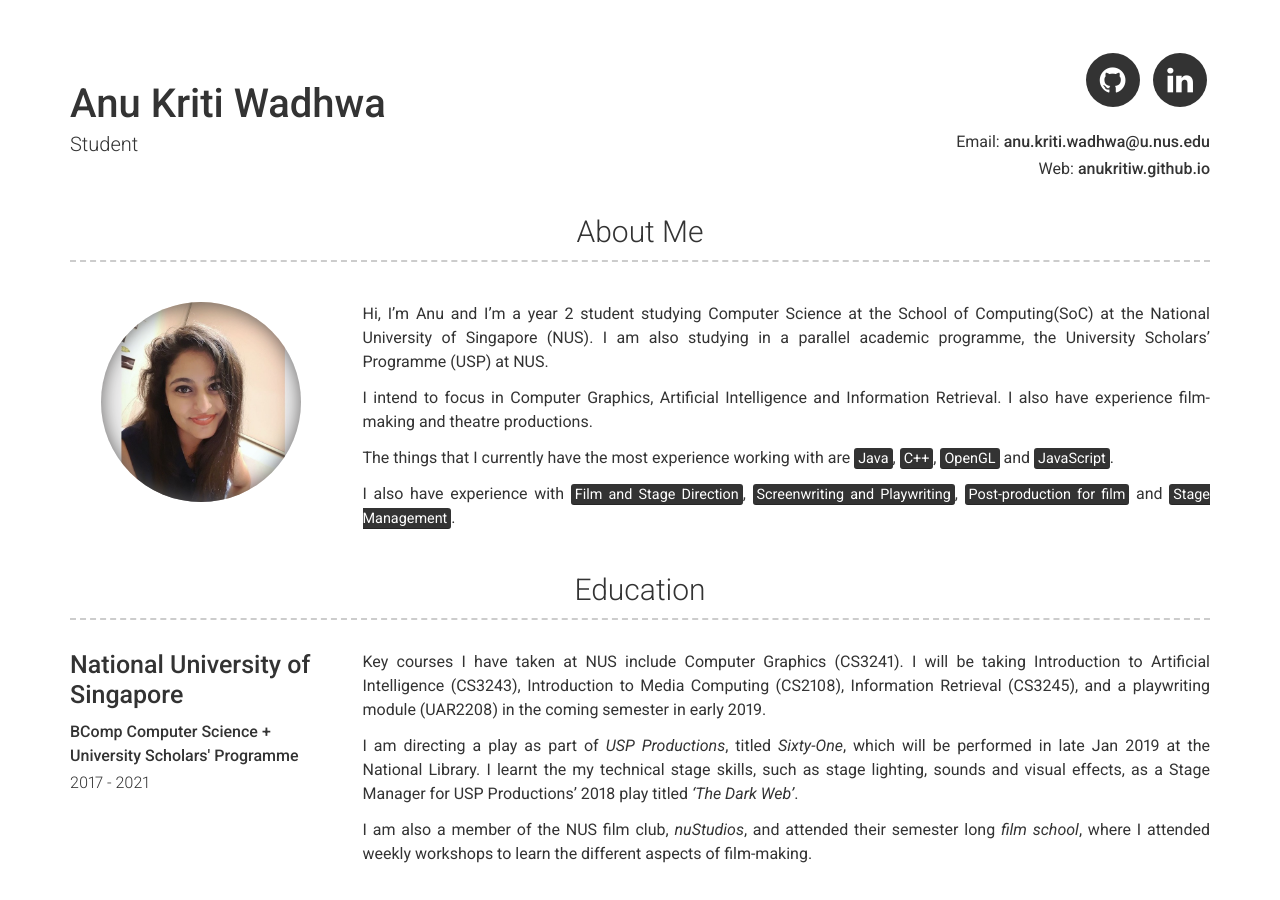
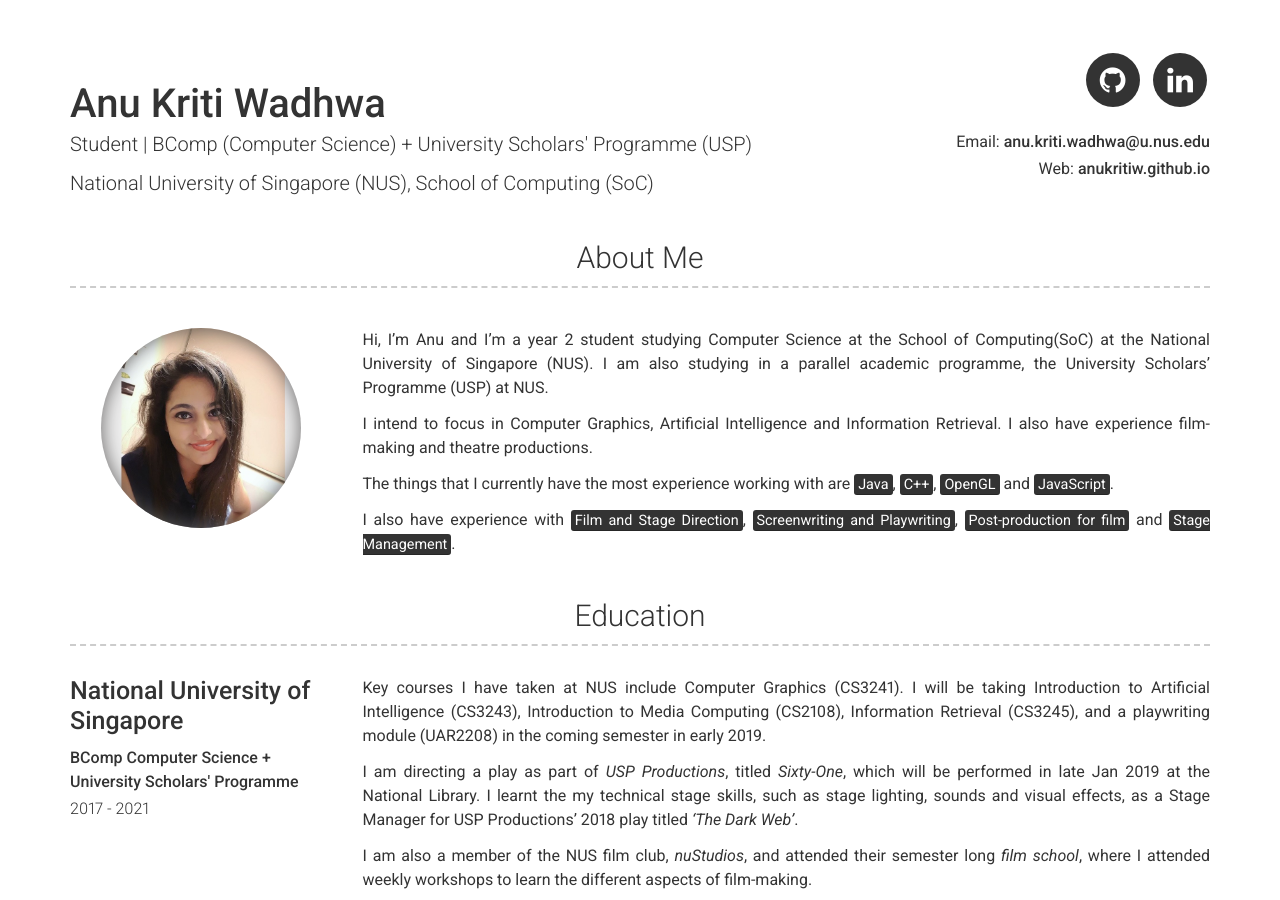
Before and after one commit to AnuKritiW/modern-resume-theme-site, a Jekyll site: the page built from index.md, in a window 1280 px wide and 900 px high. Built offline with Jekyll 4.4.1, drawn with Linux system fonts in a browser that asks for light colours.

Commit message:
edited header

```diff
--- a/_config.yml
+++ b/_config.yml
@@ -4,7 +4,8 @@ repository: anukritiw/resume-theme
 
 # Personal info
 name: Anu Kriti Wadhwa
-title: Student
+title: Student | BComp (Computer Science) + University Scholars' Programme (USP)
+university: National University of Singapore (NUS), School of Computing (SoC)
 email: anu.kriti.wadhwa@u.nus.edu
 website: anukritiw.github.io
 
--- a/_includes/header.html
+++ b/_includes/header.html
@@ -3,6 +3,7 @@
     <div class="col-xs-12 col-sm-6 col-md-6 col-lg-8 header-left">
       <h1>{{ site.name | escape }}</h1>
       <h2>{{ site.title | escape }}</h2>
+      <h2>{{ site.university | escape }}</h2>
     </div>
     <div class="col-xs-12 col-sm-6 col-md-6 col-lg-4 header-right">
       <ul class="icons no-print">
```
